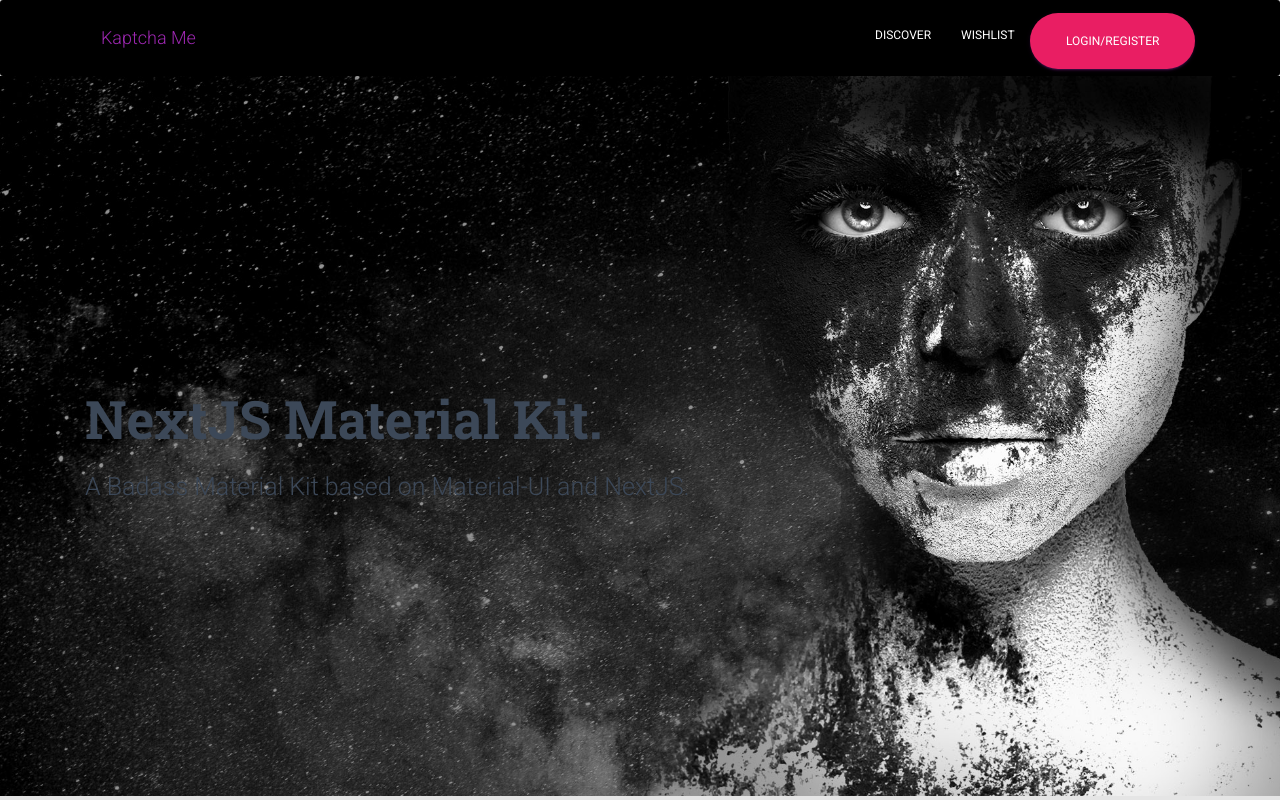
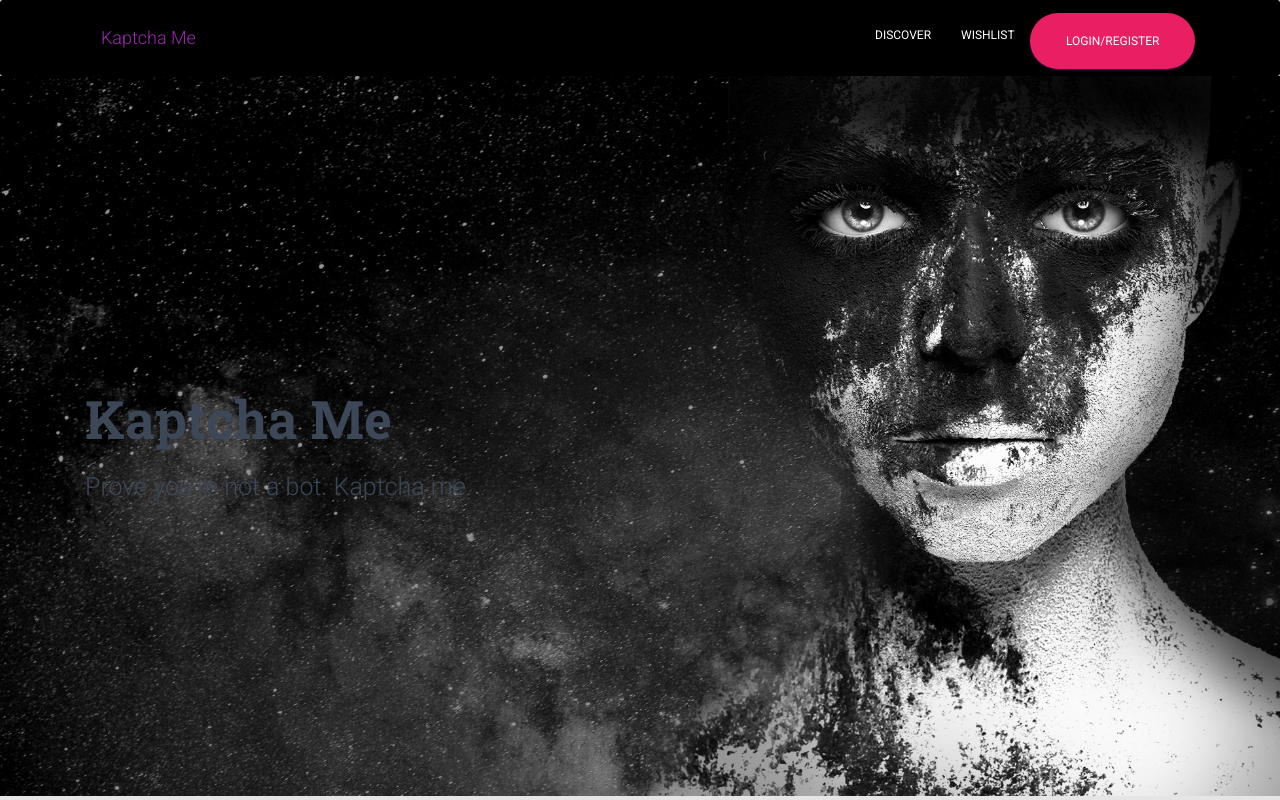
Before and after one commit to akdombrowski/storefront, a Next.js app: page /components in a window 1280 px wide. Shown: the top 800 px of the page. Built offline with nearby package versions, Linux system fonts and the light colour scheme; no server answers.

Commit message:
updated text on components page

```diff
--- a/pages/components.tsx
+++ b/pages/components.tsx
@@ -96,9 +96,9 @@ export default function Components(props) {
           <GridContainer>
             <GridItem>
               <div className={classes.brand}>
-                <h1 className={classes.title}>NextJS Material Kit.</h1>
+                <h1 className={classes.title}>Kaptcha Me</h1>
                 <h3 className={classes.subtitle}>
-                  A Badass Material Kit based on Material-UI and NextJS.
+                  Prove you're not a bot. Kaptcha me.
                 </h3>
               </div>
             </GridItem>
```
